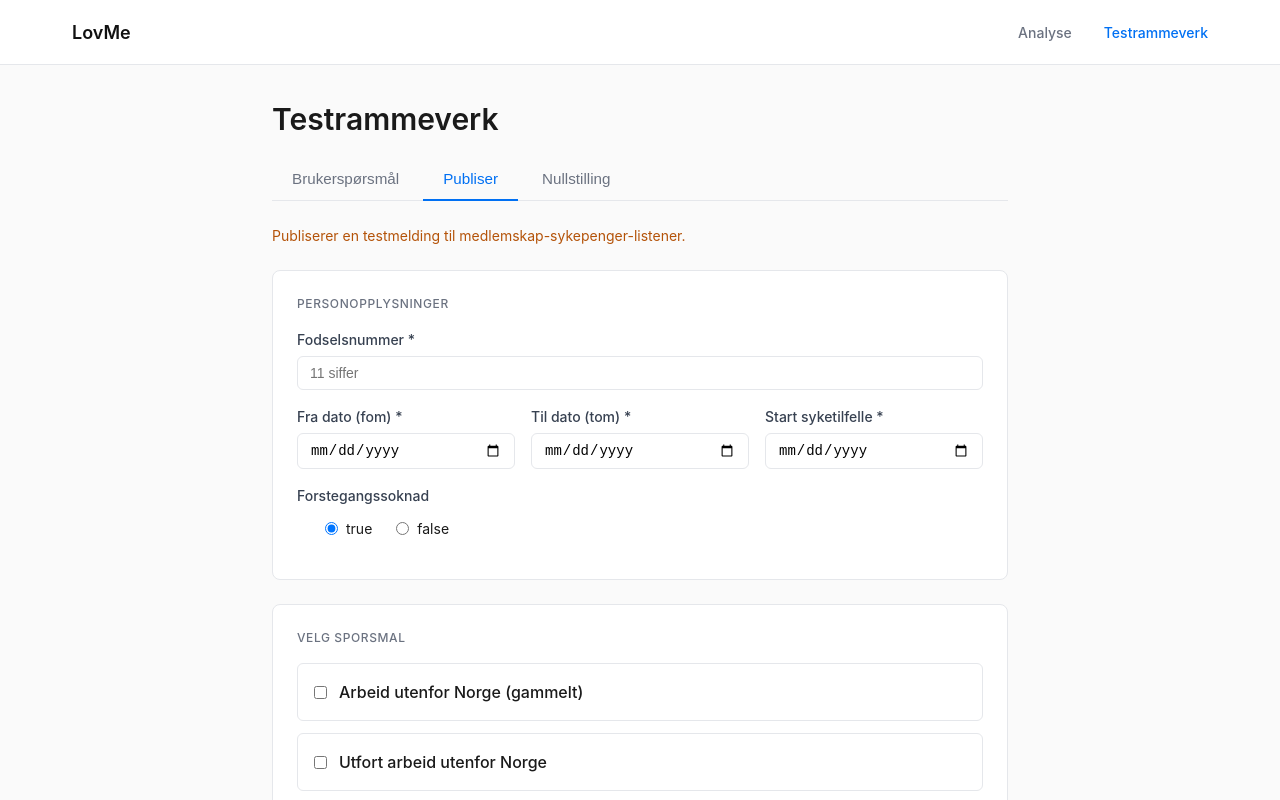
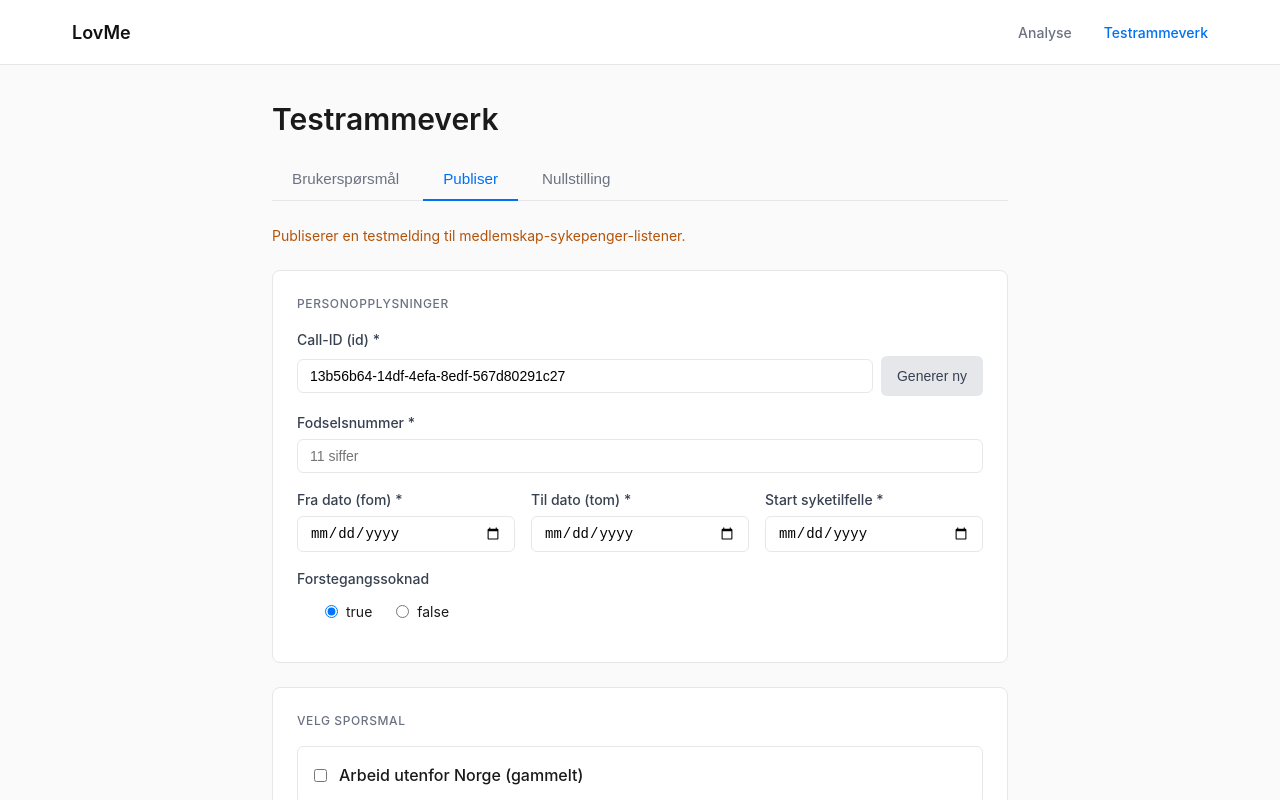
Before and after one commit to navikt/medlemskap-analyse, a Next.js app: page /testrammeverk in a window 1280 px wide. Both pictures are taken after a click on the tab "Publiser". Shown: the top 800 px of the page. Built offline with nearby package versions, Linux system fonts and the light colour scheme.

Commit message:
Gjør det mulig å overstyre verdien «callId»

```diff
--- a/app/testrammeverk/PubliserPanel.tsx
+++ b/app/testrammeverk/PubliserPanel.tsx
@@ -74,7 +74,7 @@ export function PubliserPanel() {
     const [forstegangssoknad, setForstegangssoknad] = useState(true)
     const [isLoading, setIsLoading] = useState(false)
     const [result, setResult] = useState<{ success: boolean; message: string } | null>(null)
-    const [soknadId] = useState(() => crypto.randomUUID())
+    const [soknadId, setSoknadId] = useState(() => crypto.randomUUID())
     const [sendtArbeidsgiver] = useState(() => new Date().toISOString().replace("Z", ""))
 
     const handleCheckboxChange = (key: keyof Selections) => {
@@ -97,7 +97,8 @@ export function PubliserPanel() {
         }))
     }
 
-    const isFormValid = fnr.trim().length === 11 && fom !== "" && tom !== "" && startSyketilfelle !== ""
+    const isFormValid =
+        fnr.trim().length === 11 && fom !== "" && tom !== "" && startSyketilfelle !== "" && soknadId.trim() !== ""
 
     const buildPayload = () => {
         const sporsmal: unknown[] = []
@@ -128,7 +129,7 @@ export function PubliserPanel() {
         }
 
         return {
-            id: soknadId,
+            id: soknadId.trim(),
             type: "ARBEIDSTAKERE",
             status: "SENDT",
             fnr: fnr.trim(),
@@ -189,6 +190,29 @@ export function PubliserPanel() {
 
             <div className="options-card">
                 <div className="options-title">Personopplysninger</div>
+
+                <div className="form-group">
+                    <label className="form-label" htmlFor="callId">
+                        Call-ID (id) *
+                    </label>
+                    <div className="callid-row">
+                        <input
+                            type="text"
+                            id="callId"
+                            className="form-input"
+                            value={soknadId}
+                            onChange={(e) => setSoknadId(e.target.value)}
+                            placeholder="UUID som brukes som callId"
+                        />
+                        <button
+                            type="button"
+                            className="generate-id-button"
+                            onClick={() => setSoknadId(crypto.randomUUID())}
+                        >
+                            Generer ny
+                        </button>
+                    </div>
+                </div>
 
                 <div className="form-group">
                     <label className="form-label" htmlFor="fnr">
--- a/app/testrammeverk/page.css
+++ b/app/testrammeverk/page.css
@@ -291,6 +291,33 @@ h1 {
     cursor: not-allowed;
 }
 
+.callid-row {
+    display: flex;
+    gap: 0.5rem;
+    align-items: center;
+}
+
+.callid-row .form-input {
+    flex: 1;
+}
+
+.generate-id-button {
+    background-color: #e5e7eb;
+    color: #374151;
+    border: none;
+    padding: 0.75rem 1rem;
+    border-radius: 6px;
+    font-size: 0.875rem;
+    font-weight: 500;
+    cursor: pointer;
+    white-space: nowrap;
+    transition: background-color 0.2s;
+}
+
+.generate-id-button:hover {
+    background-color: #d1d5db;
+}
+
 .success-message {
     color: #059669;
     margin-top: 1rem;
```
